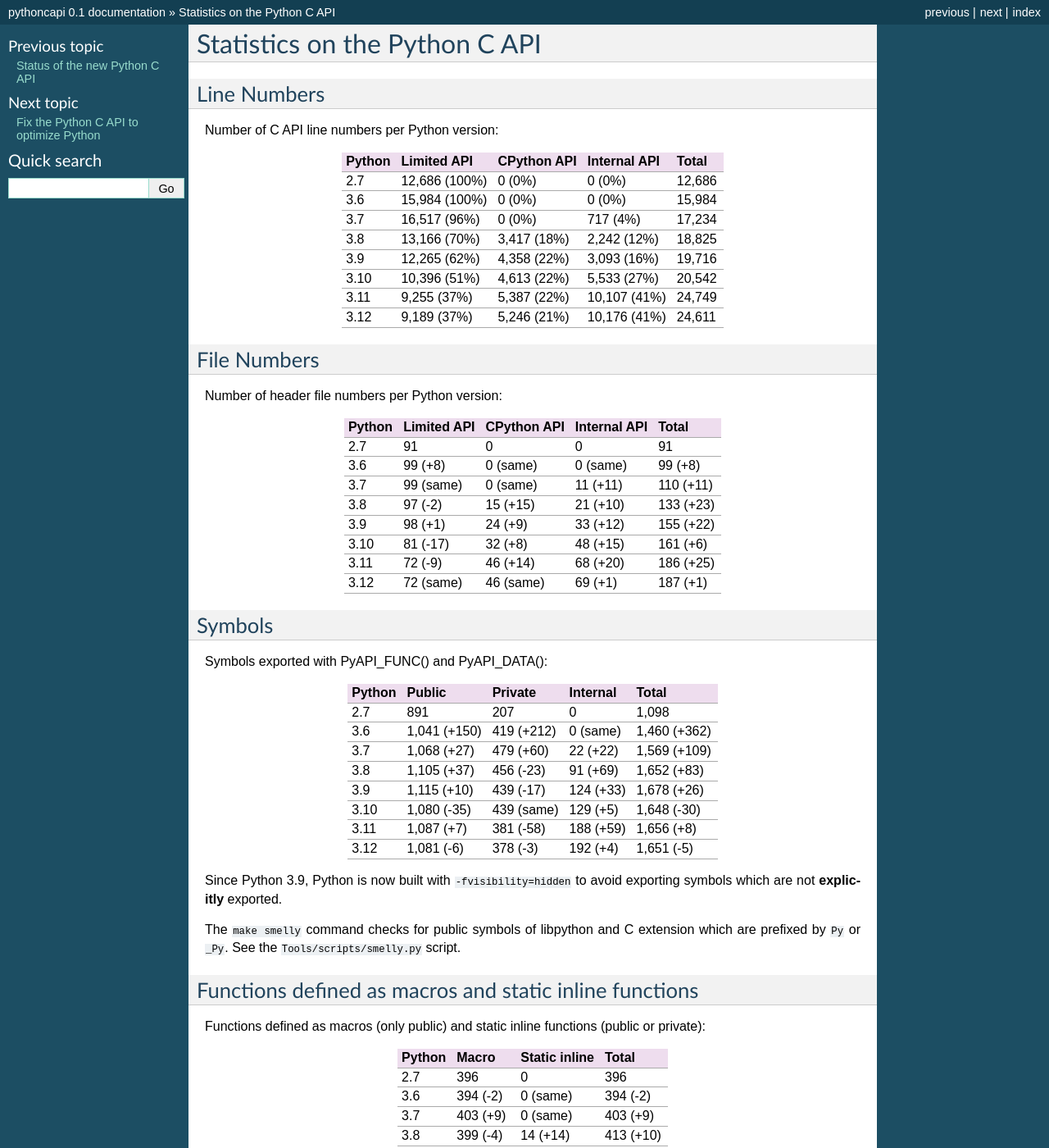
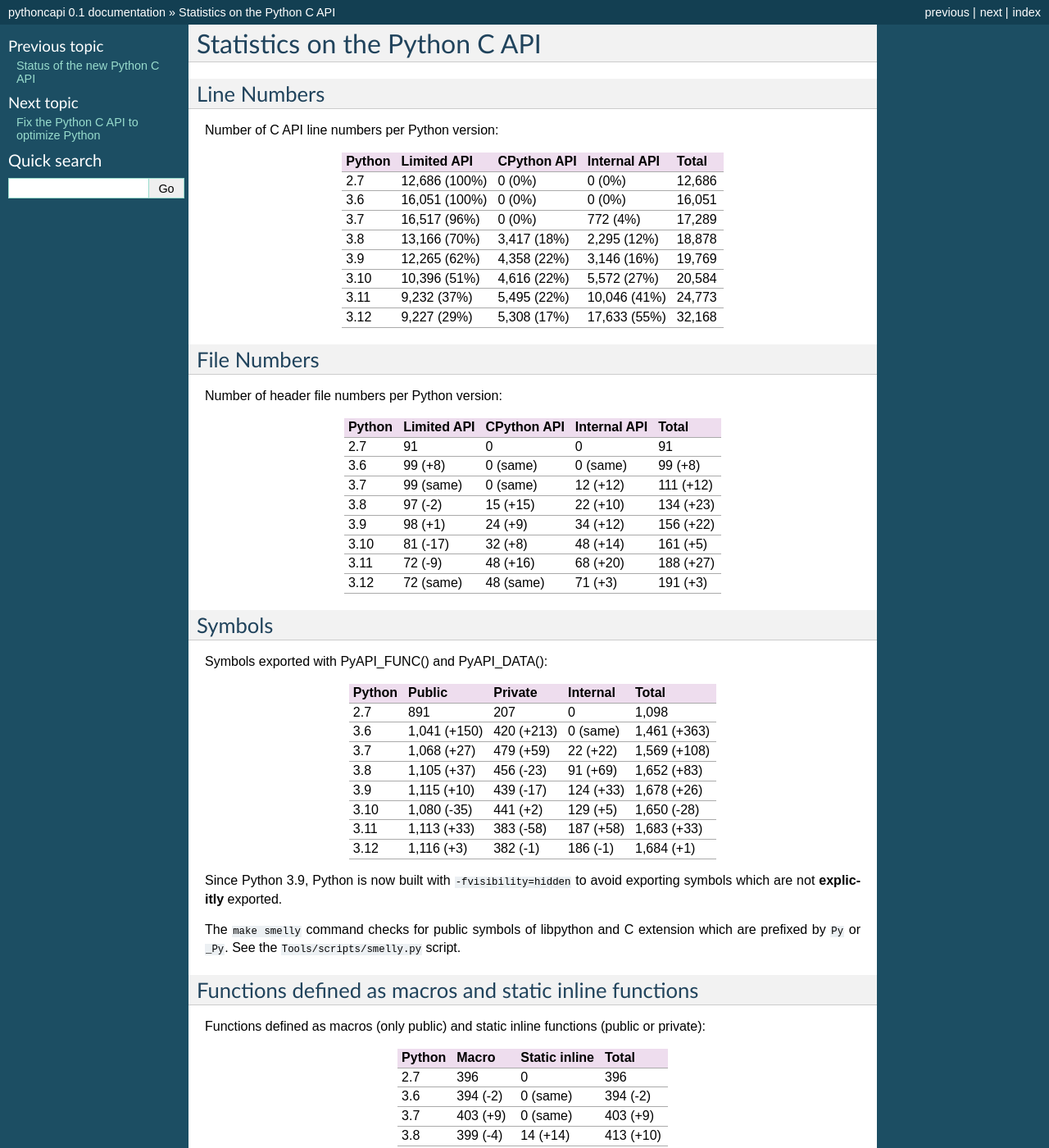
Before and after one commit to pythoncapi/pythoncapi, a Sphinx documentation site: the page built from doc/stats.rst, in a window 1280 px wide and 1400 px high. Shown: the whole window at 82% size. Built offline with Sphinx 7.4.7, drawn with Linux system fonts in a browser that asks for light colours; pages that are not in the unit, such as notebooks, are missing from menus; some of the changed text lies outside the part shown.

```diff
--- /dev/null
+++ b/doc/list_structs.py
@@ -0,0 +1,22 @@
+#!/usr/bin/python
+import os.path
+import re
+import sys
+
+from pythoncapi import PATH_LIMITED_API, PATH_CPYTHON_API, get_types
+
+
+def main():
+    if not os.path.exists('pyconfig.h.in'):
+        print("program must be run in the Python source code directory")
+        sys.exit(1)
+
+    limited = get_types(PATH_LIMITED_API)
+    cpython = get_types(PATH_CPYTHON_API)
+    names = sorted(set(limited) | set(cpython))
+    for name in names:
+        print("*", name)
+    print()
+    print("Total:", len(names))
+
+main()
--- /dev/null
+++ b/doc/pythoncapi.py
@@ -0,0 +1,52 @@
+import glob
+import os.path
+import re
+
+
+# Checkout of Python Git repository, one directory per branch:
+#
+# - 2.7/ = Python 2.7 branch
+# - 3.6/ = Python 3.6 branch
+# - main/ = Python main branch
+# - etc.
+PYTHON_ROOT = '/home/vstinner/python'
+
+
+PATH_LIMITED_API = 'Include'
+PATH_CPYTHON_API = os.path.join('Include', 'cpython')
+PATH_INTERNAL_API = os.path.join('Include', 'internal')
+
+RE_STRUCT_START = re.compile(r'^(?:typedef +)?struct(?: +([A-Za-z0-9_]+))? *{', re.MULTILINE)
+RE_STRUCT_END = re.compile(r'^}(?: +([A-Za-z0-9_]+))? *;', re.MULTILINE)
+
+
+def files(path):
+    return glob.glob(os.path.join(path, '*.h'))
+
+
+def _get_types(filename, names):
+    if 'pthread_stubs.h' in filename:
+        # skip special header file used by WASM
+        return
+
+    with open(filename, encoding="utf-8") as fp:
+        content = fp.read()
+
+    for match in RE_STRUCT_START.finditer(content):
+        struct_name = match.group(1)
+        match2 = RE_STRUCT_END.search(content, match.end())
+        if not match2:
+            raise Exception(f"cannot find end of: {filename}: {match.group()}")
+        name = match2.group(1)
+        if not name:
+            name = struct_name
+        if not name:
+            raise Exception(f"structure has no name: {filename}: {match.group()})")
+        names.add(name)
+
+
+def get_types(directory):
+    names = set()
+    for filename in files(directory):
+        _get_types(filename, names)
+    return sorted(names)
--- a/doc/stats.py
+++ b/doc/stats.py
@@ -7,13 +7,7 @@ import os
 import subprocess
 import sys
 
-
-# Checkout of Python Git repository, one directory per branch:
-# 2.7/ = Python 2.7 branch
-# 3.6/ = Python 3.6 branch
-# main/ = Python main branch
-# etc.
-PYTHON_ROOT = '/home/vstinner/python'
+from pythoncapi import files, PYTHON_ROOT, PATH_LIMITED_API, PATH_CPYTHON_API, PATH_INTERNAL_API, get_types
 
 
 RST_FILENAME = 'stats.rst'
@@ -32,18 +26,9 @@ COLUMNS = ['Python', 'Limited API', 'CPython API', 'Internal API', 'Total']
 TABLE_SPACE = '  '
 
 
-PATH_LIMITED_API = 'Include'
-PATH_CPYTHON_API = os.path.join('Include', 'cpython')
-PATH_INTERNAL_API = os.path.join('Include', 'internal')
-
-
 output = []
 def log(msg=''):
     output.append(msg)
-
-
-def files(path):
-    return glob.glob(os.path.join(path, '*.h'))
 
 
 def get_output(cmd):
@@ -266,12 +251,14 @@ counted as 2 functions, whereas only the "Py_INCREF" name is public.
 
 def structures():
     display_title('Structures')
-    paragraph('Public structures in the Python C API:')
+    paragraph('Structures in the Python C API:')
 
-    lines = [('Python', 'Structures')]
+    lines = [COLUMNS]
     for name in iter_branches():
-        count = get_int("grep 'typedef struct' Include/*.h Include/cpython/*.h|wc -l")
-        line = [name, count]
+        limited = len(get_types(PATH_LIMITED_API))
+        cpython = len(get_types(PATH_CPYTHON_API))
+        internal = len(get_types(PATH_INTERNAL_API))
+        line = [name, limited, cpython, internal, limited + cpython + internal]
         lines.append(line)
     table_compute_diff(lines)
     render_table(lines)
--- a/doc/stats.rst
+++ b/doc/stats.rst
@@ -11,13 +11,13 @@ Number of C API line numbers per Python version:
 Python  Limited API    CPython API  Internal API  Total
 ======  =============  ===========  ============  ======
 2.7     12,686 (100%)  0 (0%)       0 (0%)        12,686
-3.6     15,984 (100%)  0 (0%)       0 (0%)        15,984
-3.7     16,517 (96%)   0 (0%)       717 (4%)      17,234
-3.8     13,166 (70%)   3,417 (18%)  2,242 (12%)   18,825
-3.9     12,265 (62%)   4,358 (22%)  3,093 (16%)   19,716
-3.10    10,396 (51%)   4,613 (22%)  5,533 (27%)   20,542
-3.11    9,255 (37%)    5,387 (22%)  10,107 (41%)  24,749
-3.12    9,189 (37%)    5,246 (21%)  10,176 (41%)  24,611
+3.6     16,051 (100%)  0 (0%)       0 (0%)        16,051
+3.7     16,517 (96%)   0 (0%)       772 (4%)      17,289
+3.8     13,166 (70%)   3,417 (18%)  2,295 (12%)   18,878
+3.9     12,265 (62%)   4,358 (22%)  3,146 (16%)   19,769
+3.10    10,396 (51%)   4,616 (22%)  5,572 (27%)   20,584
+3.11    9,232 (37%)    5,495 (22%)  10,046 (41%)  24,773
+3.12    9,227 (29%)    5,308 (17%)  17,633 (55%)  32,168
 ======  =============  ===========  ============  ======
 
 File Numbers
@@ -30,12 +30,12 @@ Python  Limited API  CPython API  Internal API  Total
 ======  ===========  ===========  ============  =========
 2.7     91           0            0             91
 3.6     99 (+8)      0 (same)     0 (same)      99 (+8)
-3.7     99 (same)    0 (same)     11 (+11)      110 (+11)
-3.8     97 (-2)      15 (+15)     21 (+10)      133 (+23)
-3.9     98 (+1)      24 (+9)      33 (+12)      155 (+22)
-3.10    81 (-17)     32 (+8)      48 (+15)      161 (+6)
-3.11    72 (-9)      46 (+14)     68 (+20)      186 (+25)
-3.12    72 (same)    46 (same)    69 (+1)       187 (+1)
+3.7     99 (same)    0 (same)     12 (+12)      111 (+12)
+3.8     97 (-2)      15 (+15)     22 (+10)      134 (+23)
+3.9     98 (+1)      24 (+9)      34 (+12)      156 (+22)
+3.10    81 (-17)     32 (+8)      48 (+14)      161 (+5)
+3.11    72 (-9)      48 (+16)     68 (+20)      188 (+27)
+3.12    72 (same)    48 (same)    71 (+3)       191 (+3)
 ======  ===========  ===========  ============  =========
 
 Symbols
@@ -47,13 +47,13 @@ Symbols exported with PyAPI_FUNC() and PyAPI_DATA():
 Python  Public        Private     Internal   Total
 ======  ============  ==========  =========  ============
 2.7     891           207         0          1,098
-3.6     1,041 (+150)  419 (+212)  0 (same)   1,460 (+362)
-3.7     1,068 (+27)   479 (+60)   22 (+22)   1,569 (+109)
+3.6     1,041 (+150)  420 (+213)  0 (same)   1,461 (+363)
+3.7     1,068 (+27)   479 (+59)   22 (+22)   1,569 (+108)
 3.8     1,105 (+37)   456 (-23)   91 (+69)   1,652 (+83)
 3.9     1,115 (+10)   439 (-17)   124 (+33)  1,678 (+26)
-3.10    1,080 (-35)   439 (same)  129 (+5)   1,648 (-30)
-3.11    1,087 (+7)    381 (-58)   188 (+59)  1,656 (+8)
-3.12    1,081 (-6)    378 (-3)    192 (+4)   1,651 (-5)
+3.10    1,080 (-35)   441 (+2)    129 (+5)   1,650 (-28)
+3.11    1,113 (+33)   383 (-58)   187 (+58)  1,683 (+33)
+3.12    1,116 (+3)    382 (-1)    186 (-1)   1,684 (+1)
 ======  ============  ==========  =========  ============
 
 Since Python 3.9, Python is now built with ``-fvisibility=hidden`` to avoid
@@ -78,7 +78,7 @@ Python  Macro      Static inline  Total
 3.9     406 (+7)   30 (+16)       436 (+23)
 3.10    412 (+6)   36 (+6)        448 (+12)
 3.11    400 (-12)  66 (+30)       466 (+18)
-3.12    385 (-15)  75 (+9)        460 (-6)
+3.12    390 (-10)  77 (+11)       467 (+1)
 ======  =========  =============  =========
 
 If a function is defined as a private static inline function and exposed as a
@@ -89,20 +89,20 @@ counted as 2 functions, whereas only the "Py_INCREF" name is public.
 Structures
 ==========
 
-Public structures in the Python C API:
+Structures in the Python C API:
 
-======  ==========
-Python  Structures
-======  ==========
-2.7     97
-3.6     124 (+27)
-3.7     137 (+13)
-3.8     127 (-10)
-3.9     125 (-2)
-3.10    104 (-21)
-3.11    106 (+2)
-3.12    111 (+5)
-======  ==========
+======  ===========  ===========  ============  =========
+Python  Limited API  CPython API  Internal API  Total
+======  ===========  ===========  ============  =========
+2.7     92           0            0             92
+3.6     110 (+18)    0 (same)     0 (same)      110 (+18)
+3.7     114 (+4)     0 (same)     18 (+18)      132 (+22)
+3.8     81 (-33)     34 (+34)     28 (+10)      143 (+11)
+3.9     68 (-13)     46 (+12)     38 (+10)      152 (+9)
+3.10    41 (-27)     53 (+7)      91 (+53)      185 (+33)
+3.11    19 (-22)     75 (+22)     112 (+21)     206 (+21)
+3.12    24 (+5)      75 (same)    113 (+1)      212 (+6)
+======  ===========  ===========  ============  =========
 
 These numbers exclude opaque structures like PyInterpreterState (since Python
 3.8). The grep command is not exact. For example, PyODictObject is seen as
```
